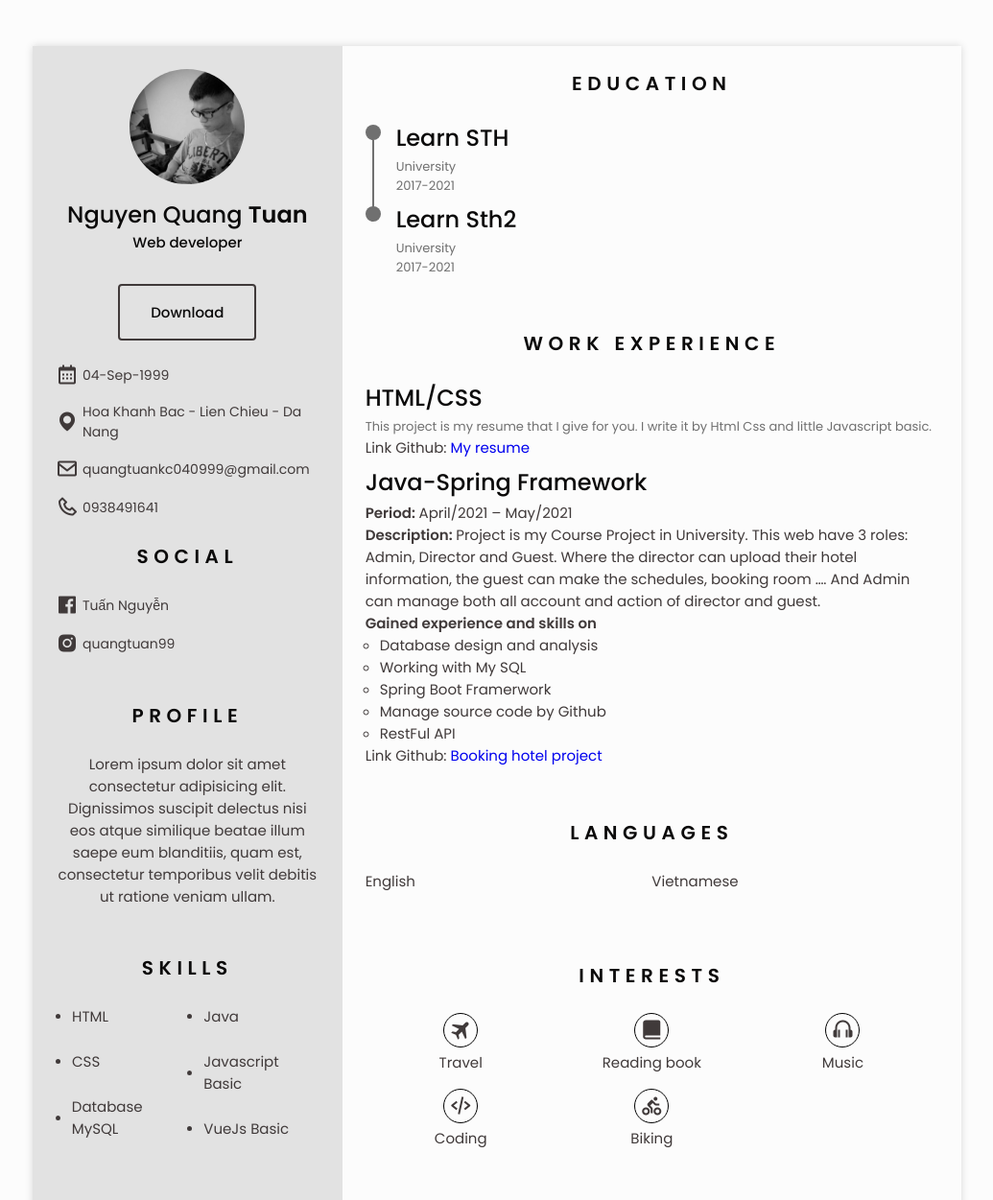
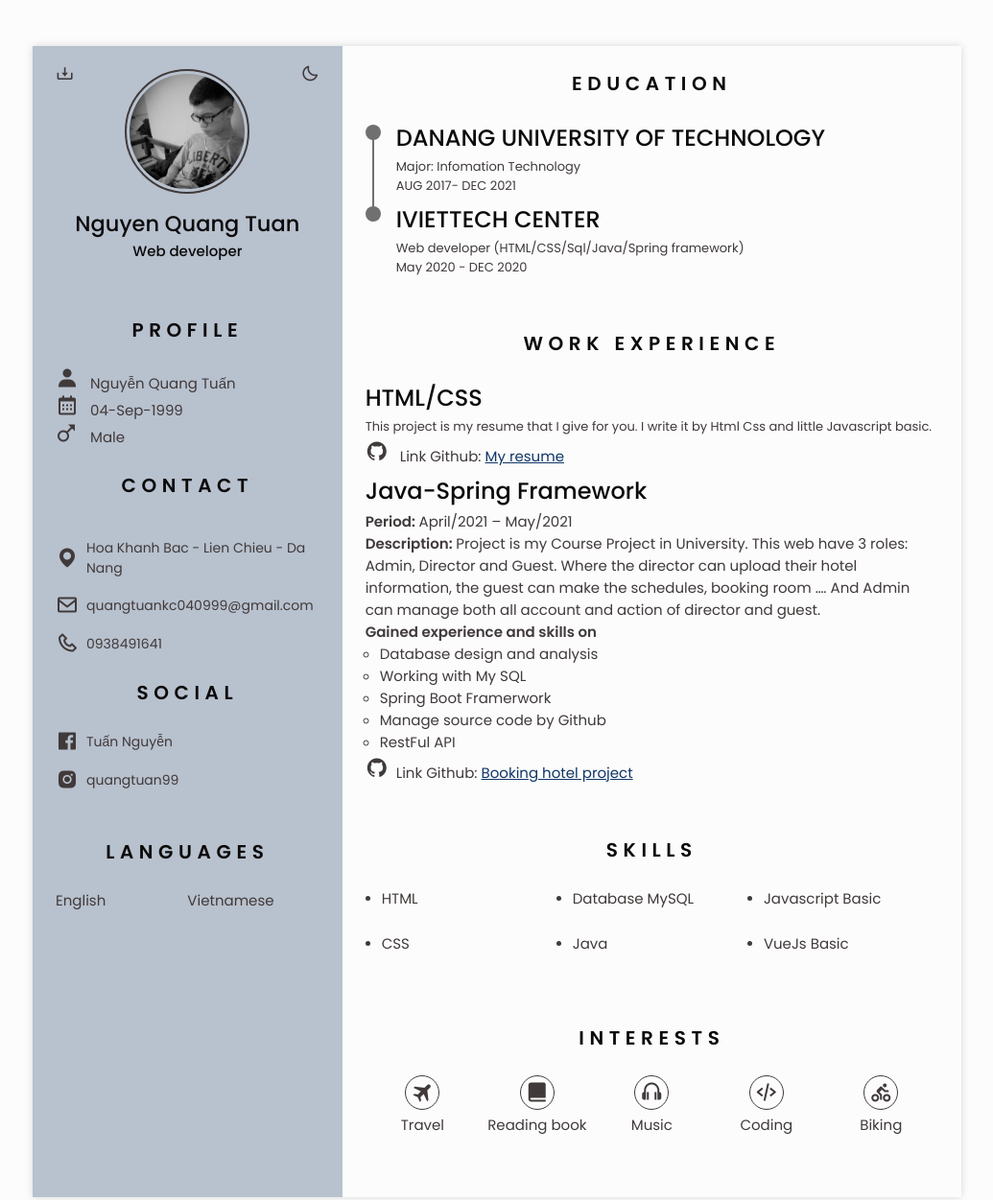
Before and after one commit to quangtuankc040999/profile, a plain HTML site: page index.html in a window 1280 px wide. Shown: the top 1251 px of the page at 96% size, without its empty margins (122-1157 px from the left). Drawn offline with nearby package versions, Linux system fonts and the light colour scheme.

Commit message:
+ fix download

```diff
--- a/assets/style/main.css
+++ b/assets/style/main.css
@@ -13,6 +13,7 @@
     --container-color: #FAFAFA;
     --container-color-alt: #F0EFEF;
     --body-color: #FCFCFC;
+    --link-color: #103667;
     /*========== Font and typography ==========*/
     --body-font: 'Poppins', sans-serif;
     --h1-font-size: 1.5rem;
@@ -49,17 +50,46 @@ html {
 
 /*========== Variables Dark theme ==========*/
 
+body.dark-theme {
+    --title-color: #F2F2F2;
+    --text-color: #BFBFBF;
+    --text-color-light: #707070;
+    --container-color: #212121;
+    --container-color-alt: #181616;
+    --body-color: #2B2B2B;
+    --link-color: rgb(152, 208, 254)
+}
+
 
 /*========== Button Dark/Light ==========*/
 
+.change-theme {
+    position: absolute;
+    right: 0;
+    top: 1.2rem;
+    display: flex;
+    color: var(--text-color);
+    font-size: 1.2rem;
+    cursor: pointer;
+}
 
-/*========== Font size variables to scale cv ==========*/
+.change-theme:hover {
+    color: var(--title-color);
+}
 
+.download {
+    position: absolute;
+    left: 0;
+    top: 1.2rem;
+    display: flex;
+    color: var(--text-color);
+    font-size: 1.2rem;
+    cursor: pointer;
+}
 
-/*========== Generate PDF button ==========*/
-
-
-/*========== Classes modified to reduce size and print on A4 sheet ==========*/
+.download:hover {
+    color: var(--title-color);
+}
 
 body {
     margin: 0, 0 var(--header-height) 0;
@@ -236,15 +266,13 @@ img {
 }
 
 .home_img {
-    width: 120px;
-    height: 120px;
+    width: 130px;
+    height: 130px;
     border-radius: 50%;
     justify-self: center;
     margin-bottom: var(--mb-1);
-}
-
-.home_title {
-    font-size: var(--h1-font-size);
+    padding: 3px;
+    border: 2px solid var(--text-color);
 }
 
 .home_profession {
@@ -264,23 +292,7 @@ img {
 
 .home_icon {
     font-size: 1.5rem;
-    margin-right: .25rem;
-}
-
-.home_button-movil {
-    display: inline-block;
-    border: 2px solid var(--text-color);
-    color: var(--title-color);
-    padding: 1rem 2rem;
-    border-radius: .25rem;
-    transition: .3s;
-    font-weight: var(--font-medium);
-    margin-top: var(--mb-3);
-}
-
-.home_button-movil:hover {
-    background-color: var(--text-color);
-    color: var(--container-color);
+    margin-right: .5rem;
 }
 
 
@@ -304,14 +316,14 @@ img {
 
 .social_icon {
     font-size: 1.5rem;
-    margin-right: .25rem;
+    margin-right: .5rem;
 }
 
 
 /*========== PROFILE ==========*/
 
 .profile_description {
-    text-align: center;
+    /* text-align: center; */
 }
 
 
@@ -355,18 +367,33 @@ img {
 .education_year,
 .experience_description {
     font-size: var(--smaller-font-size);
-    color: var(--text-color-light);
+    /* color: var(--text-color-light); */
+}
+
+.git {
+    text-decoration: underline;
+    color: var(--link-color);
+}
+
+.git_icon {
+    font-size: 1.5rem;
+    margin-right: .5rem;
+    margin-top: .25rem;
 }
 
 
 /*========== SKILLS AND LANGUAGES ==========*/
 
-.skills_content,
+.skills_content {
+    grid-template-columns: repeat(3, 1fr);
+}
+
 .language_content {
     grid-template-columns: repeat(2, 1fr);
 }
 
-.skills_content {
+.skills_content,
+.language_content {
     gap: 0;
 }
 
@@ -390,7 +417,7 @@ img {
 /*========== INTERESTS ==========*/
 
 .interests_container {
-    grid-template-columns: repeat(3, 1fr);
+    grid-template-columns: repeat(5, 1fr);
     padding-bottom: 1.5rem;
 }
 
@@ -406,7 +433,7 @@ img {
 }
 
 .interests_icon {
-    border: 1px solid black;
+    border: 1px solid var(--text-color);
     border-radius: 50%;
     padding: 5px;
     font-size: 1.5rem;
@@ -475,10 +502,13 @@ img {
         box-shadow: 0 0 8px rgba(13, 12, 12, .15);
     }
     .resume_left {
-        background-color: rgba(0, 0, 0, .1);
+        background-color: rgb(28, 58, 100, .3);
     }
     .resume_left,
     .resume_right {
         padding: 0 1.5rem;
     }
+    .home_button-movil {
+        display: none;
+    }
 }
--- a/index.html
+++ b/index.html
@@ -16,7 +16,7 @@
     <!--========== HEADER ==========-->
     <header class="l-header" id="header">
         <nav class="nav bd-container">
-            <a href="#" class="nav_logo">Smith</a>
+            <a href="#" class="nav_logo">Quang Tuan</a>
             <div class="nav_menu" id="nav-menu">
                 <ul class="nav_list">
                     <li class="nav_link">
@@ -60,39 +60,55 @@
         <!-- All elements within this div, is generated in PDF -->
         <div class="resume" id="area-cv">
             <div class="resume_left">
+
                 <!--========== HOME ==========-->
                 <section class="home" id="home">
                     <div class="home_container section bd-grid">
                         <div class="home_data bd-gtid">
                             <img src="./assets/image/22366649_2061035830795826_7476683114241854445_n.jpg" alt="" class="home_img">
-                            <h1 class="home_title">Nguyen Quang <b>Tuan</b></b>
+                            <h1 class="home_title">Nguyen Quang Tuan
                             </h1>
 
                             <h3 class="home_profession">Web developer</h3>
-                            <div>
-                                <a download="" href="#" class="home_button-movil">Download</a>
-                            </div>
+
                         </div>
                     </div>
                     <!-- Theme change button -->
+                    <i class='bx bx-moon change-theme' title="Theme" id='theme-button'></i>
+                    <!-- Theme change button -->
+
+                    <a href="./assets/pdf/NGUYEN-QUANG-TUAN-JAVA.pdf" download><i class='bx bx-download download' title="Download" id='down-button'></i></a>
 
 
-                    <!-- Button to generate and download the pdf. Available for desktop. -->
 
-                    <div class="home_address bd-grid">
-                        <span class="home_information">
-                            <i class='bx bx-calendar home_icon'></i>04-Sep-1999
-                        </span>
-                        <span class="home_information">
+                </section>
+                <!--========== PROFILE ==========-->
+                <section class="profile section" id="profile">
+                    <h2 class="section-title">PROFILE</h2>
+                    <p class="profile_description">
+                        <i class='bx bxs-user home_icon'></i> Nguyễn Quang Tuấn
+                    </p>
+                    <p class="profile_description">
+                        <i class='bx bx-calendar home_icon'></i> 04-Sep-1999
+                    </p>
+                    <p class="profile_description">
+                        <i class='bx bx-male-sign  home_icon'></i> Male
+                    </p>
+
+                </section>
+                <!-- ==============CONTACT====================== -->
+                <section class="home_address bd-grid">
+                    <h2 class="section-title">CONTACT</h2>
+
+                    <span class="home_information">
                             <i class='bx bxs-map home_icon'></i> Hoa Khanh Bac - Lien Chieu - Da Nang
                         </span>
-                        <span class="home_information">
+                    <span class="home_information">
                             <i class='bx bx-envelope home_icon' ></i> quangtuankc040999@gmail.com
                         </span>
-                        <span class="home_information">
+                    <span class="home_information">
                             <i class='bx bx-phone home_icon' ></i> 0938491641
                         </span>
-                    </div>
                 </section>
 
                 <!--========== SOCIAL ==========-->
@@ -108,42 +124,26 @@
                     </div>
                 </section>
 
-                <!--========== PROFILE ==========-->
-                <section class="profile section" id="profile">
-                    <h2 class="section-title">PROFILE</h2>
-                    <p class="profile_description">Lorem ipsum dolor sit amet consectetur adipisicing elit. Dignissimos suscipit delectus nisi eos atque similique beatae illum saepe eum blanditiis, quam est, consectetur temporibus velit debitis ut ratione veniam ullam.</p>
+
+                <!--========== LANGUAGES ==========-->
+                <section class="languages section">
+                    <h2 class="section-title">Languages</h2>
+                    <div class="language_container">
+                        <ul class="language_content bd-grid">
+                            <li class="language_name">
+                                <span class="language_circle">English</span>
+                            </li>
+
+                            <li class="language_name">
+                                <span class="language_circle">Vietnamese</span>
+                            </li>
+
+                        </ul>
+
+
+                    </div>
                 </section>
 
-
-
-                <!--========== SKILLS  ==========-->
-                <section class="skills section" id="skills">
-                    <h2 class="section-title">Skills</h2>
-                    <div class="skills_content bd-grid">
-                        <ul class="skills_data">
-                            <li class="skills_name">
-                                <span class="skills_circle"></span>HTML
-                            </li>
-                            <li class="skills_name">
-                                <span class="skills_circle"></span>CSS
-                            </li>
-                            <li class="skills_name">
-                                <span class="skills_circle"></span>Database MySQL
-                            </li>
-                        </ul>
-                        <ul class="skills_data">
-                            <li class="skills_name">
-                                <span class="skills_circle"></span>Java
-                            </li>
-                            <li class="skills_name">
-                                <span class="skills_circle"></span>Javascript Basic
-                            </li>
-                            <li class="skills_name">
-                                <span class="skills_circle"></span>VueJs Basic
-                            </li>
-                        </ul>
-                    </div>
-                </section>
 
             </div>
 
@@ -158,9 +158,9 @@
                                 <span class="education_line"></span>
                             </div>
                             <div class="education_data bd-grid">
-                                <h3 class="education_title">Learn STH</h3>
-                                <p class="education_studies">University</p>
-                                <p class="education_year">2017-2021</p>
+                                <h3 class="education_title">DANANG UNIVERSITY OF TECHNOLOGY</h3>
+                                <p class="education_studies">Major: Infomation Technology </p>
+                                <p class="education_year">AUG 2017- DEC 2021</p>
                             </div>
                         </div>
                         <div class="education_content">
@@ -169,9 +169,9 @@
                                 <!-- <span class="education_line"></span> -->
                             </div>
                             <div class="education_data bd-grid">
-                                <h3 class="education_title">Learn Sth2</h3>
-                                <p class="education_studies">University</p>
-                                <p class="education_year">2017-2021</p>
+                                <h3 class="education_title">IVIETTECH CENTER</h3>
+                                <p class="education_studies">Web developer (HTML/CSS/Sql/Java/Spring framework)</p>
+                                <p class="education_year">May 2020 - DEC 2020</p>
                             </div>
                         </div>
                     </div>
@@ -185,7 +185,7 @@
                             <div class="experience_data bd-grid">
                                 <h3 class="experience_title">HTML/CSS</h3>
                                 <p class="experience_description">This project is my resume that I give for you. I write it by Html Css and little Javascript basic.
-                                    <p>Link Github: <a href="https://github.com/quangtuankc040999/profile" target="_blank">My resume </a></p>
+                                    <p> <i class='bx bxl-github git_icon'></i> Link Github: <a href="https://github.com/quangtuankc040999/profile" target="_blank" class="git">My resume </a></p>
                                 </p>
 
                             </div>
@@ -205,7 +205,7 @@
                                         <li style="margin-left: 15px;">Manage source code by Github</li>
                                         <li style="margin-left: 15px;">RestFul API</li>
                                     </ul>
-                                    <p>Link Github: <a href="https://github.com/nhatkhanh2311/booking_hotel_server" target="_blank">Booking hotel project</a></p>
+                                    <p><i class='bx bxl-github git_icon'></i>Link Github: <a href="https://github.com/nhatkhanh2311/booking_hotel_server" target="_blank" class="git">Booking hotel project</a></p>
                                 </p>
 
                             </div>
@@ -213,24 +213,38 @@
                     </div>
                 </section>
 
-                <!--========== LANGUAGES ==========-->
-                <section class="languages section">
-                    <h2 class="section-title">Languages</h2>
-                    <div class="language_container">
-                        <ul class="language_content bd-grid">
-                            <li class="language_name">
-                                <span class="language_circle">English</span>
+                <!--========== SKILLS  ==========-->
+                <section class="skills section" id="skills">
+                    <h2 class="section-title">Skills</h2>
+                    <div class="skills_content bd-grid">
+                        <ul class="skills_data">
+                            <li class="skills_name">
+                                <span class="skills_circle"></span>HTML
                             </li>
+                            <li class="skills_name">
+                                <span class="skills_circle"></span>CSS
+                            </li>
+                        </ul>
+                        <ul class="skills_data">
+                            <li class="skills_name">
+                                <span class="skills_circle"></span>Database MySQL
+                            </li>
+                            <li class="skills_name">
+                                <span class="skills_circle"></span>Java
+                            </li>
+                        </ul>
+                        <ul class="skills_data">
 
-                            <li class="language_name">
-                                <span class="language_circle">Vietnamese</span>
+                            <li class="skills_name">
+                                <span class="skills_circle"></span>Javascript Basic
                             </li>
-
+                            <li class="skills_name">
+                                <span class="skills_circle"></span>VueJs Basic
+                            </li>
                         </ul>
-
-
                     </div>
                 </section>
+
 
                 <!--========== INTERESTS ==========-->
                 <section class="interests section">
@@ -270,9 +284,6 @@
         <i class='bx bx-up-arrow-alt scoll-icon'></i>
     </a>
 
-    <!--========== HTML2PDF ==========-->
-    <!-- <script src="assets/js/html2pdf.bundle.min.js"></script> -->
-
     <!--========== MAIN JS ==========-->
     <script src="assets/javascript/main.js"></script>
 </body>
```
Also changed, not shown: assets/javascript/main.js (+24 -23 lines), 2 other files.
